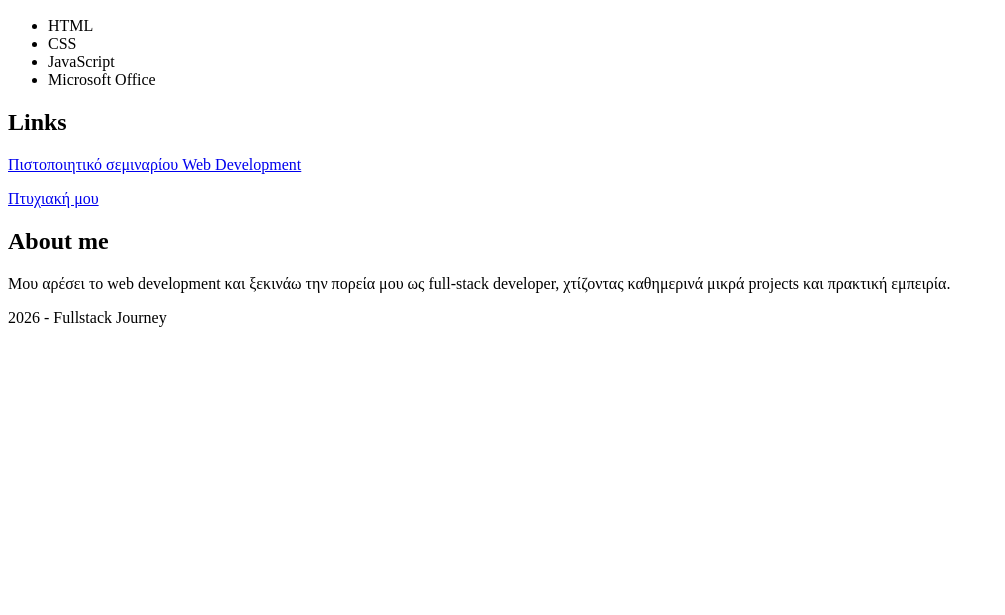
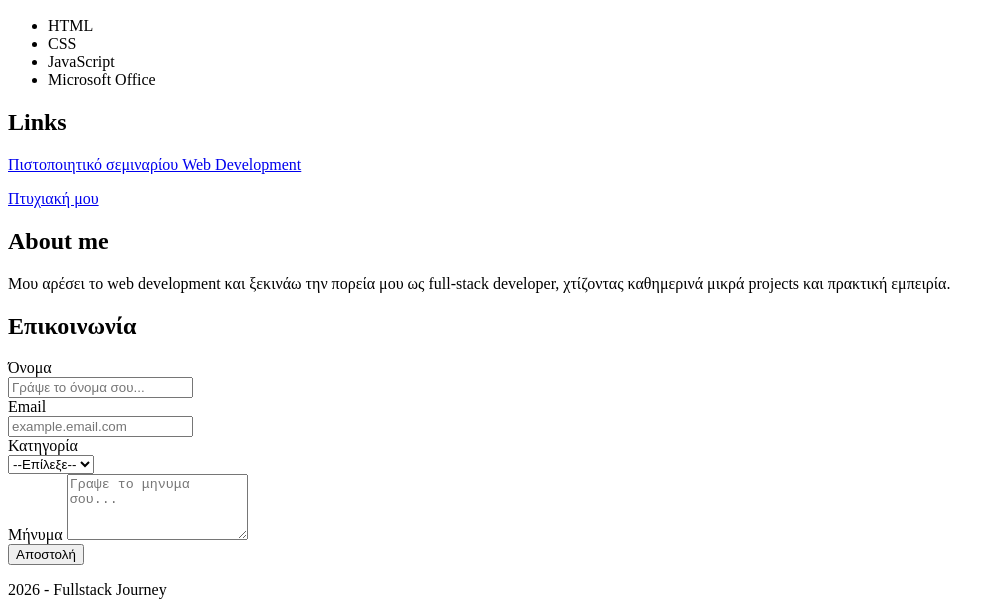
Before and after one commit to YiannisVl/month1-foundations, a plain HTML site: page index.html in a window 1280 px wide. Shown: the part 406-1021 px from the top of the page, without its empty margins (0-1005 px from the left). Before the commit the page ends 800 px from the top, so only its background shows below. Drawn offline with Linux system fonts and the light colour scheme.

Commit message:
Day 2: add contact form with proper HTML structure

```diff
--- a/index.html
+++ b/index.html
@@ -44,6 +44,52 @@
         χτίζοντας καθημερινά μικρά projects και πρακτική εμπειρία.
       </p>
     </section>
+
+    <section>
+        <h2>Επικοινωνία</h2>
+        <form>
+            <div>
+                <label for="name">Όνομα</label><br />
+                <input
+                    type="text"
+                    id="name"
+                    name="name"
+                    placeholder="Γράψε το όνομα σου..."
+                    required/>
+            </div>
+            <div>
+                <label for="email">Email</label><br />
+                <input
+                    type="email"
+                    id="email"
+                    name="email"
+                    placeholder="example.email.com"
+                    required/>
+            </div>
+            <div>
+                <label for="name">Κατηγορία</label><br />
+                <select id="category" name="category">
+                    <option value="">--Επίλεξε--</option>
+                    <option value="job">Εργασία</option>
+                    <option value="project">Project</option>
+                    <option value="other">Άλλο</option>
+                </select>
+            </div>
+            <div>
+                <label for="message">Μήνυμα</label>
+                <textarea
+                    id="message"
+                    name="message"
+                    rows="4"
+                    placeholder="Γραψε το μηνυμα σου..."
+                    required
+                ></textarea>
+            </div>
+            <div>
+                <button type="submit">Αποστολή</button>
+            </div>
+        </form>
+    </section>
   </main>
 
   <footer>
```
